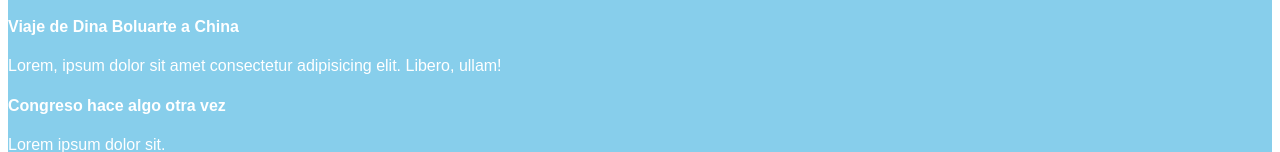
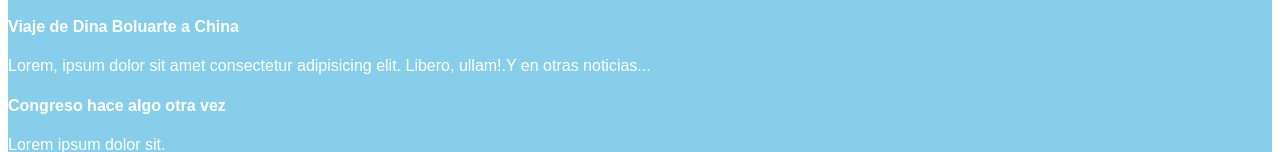
Before and after one commit to jquinteros17/NoticiasGit26, a plain HTML site: page index.html in a window 1280 px wide. Shown: the part 153-305 px from the top of the page. Drawn offline with Linux system fonts and the light colour scheme.

Commit message:
Actualizado index con cambio de párrafo

```diff
--- a/index.html
+++ b/index.html
@@ -16,7 +16,7 @@
             <h3>Política</h3>
             <article>
                 <h4>Viaje de Dina Boluarte a China</h4>
-                <p>Lorem, ipsum dolor sit amet consectetur adipisicing elit. Libero, ullam!</p>
+                <p>Lorem, ipsum dolor sit amet consectetur adipisicing elit. Libero, ullam!.Y en otras noticias...</p>
             </article>
             <article>
                 <h4>Congreso hace algo otra vez</h4>
```
